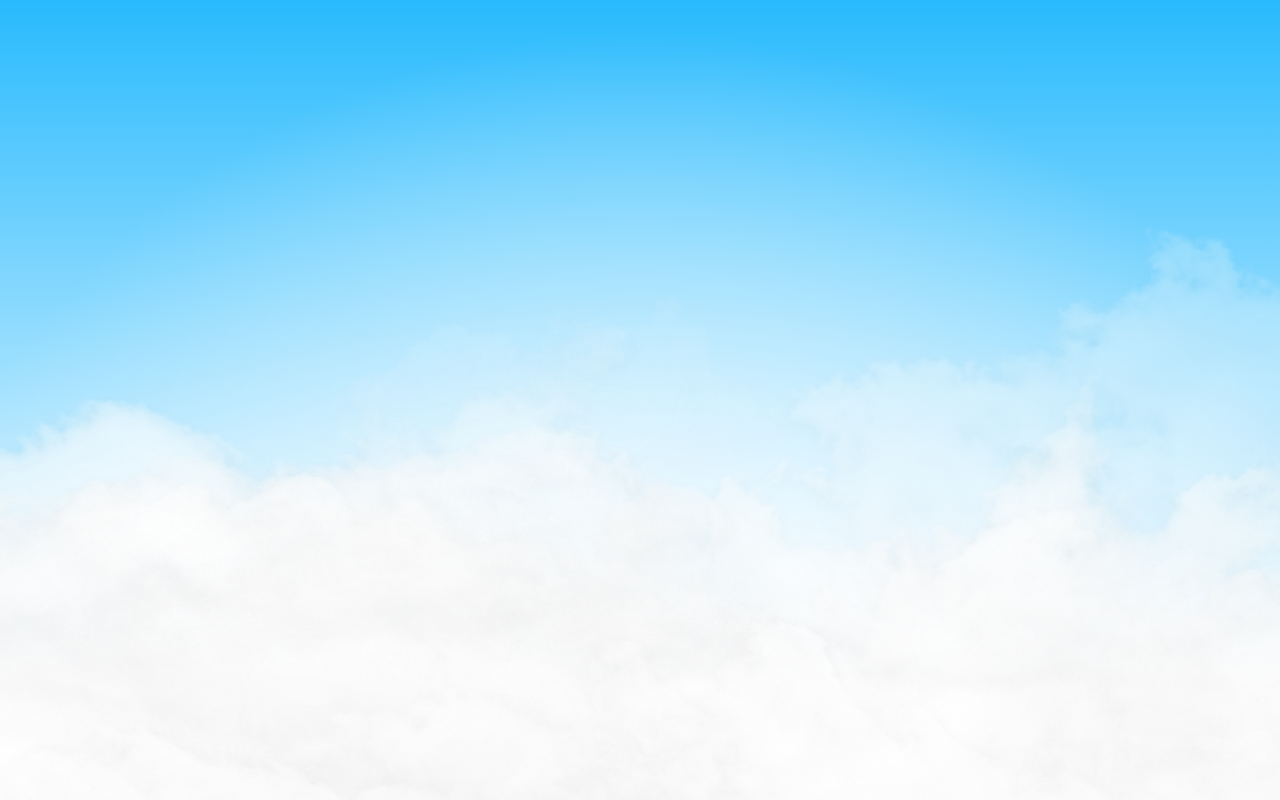
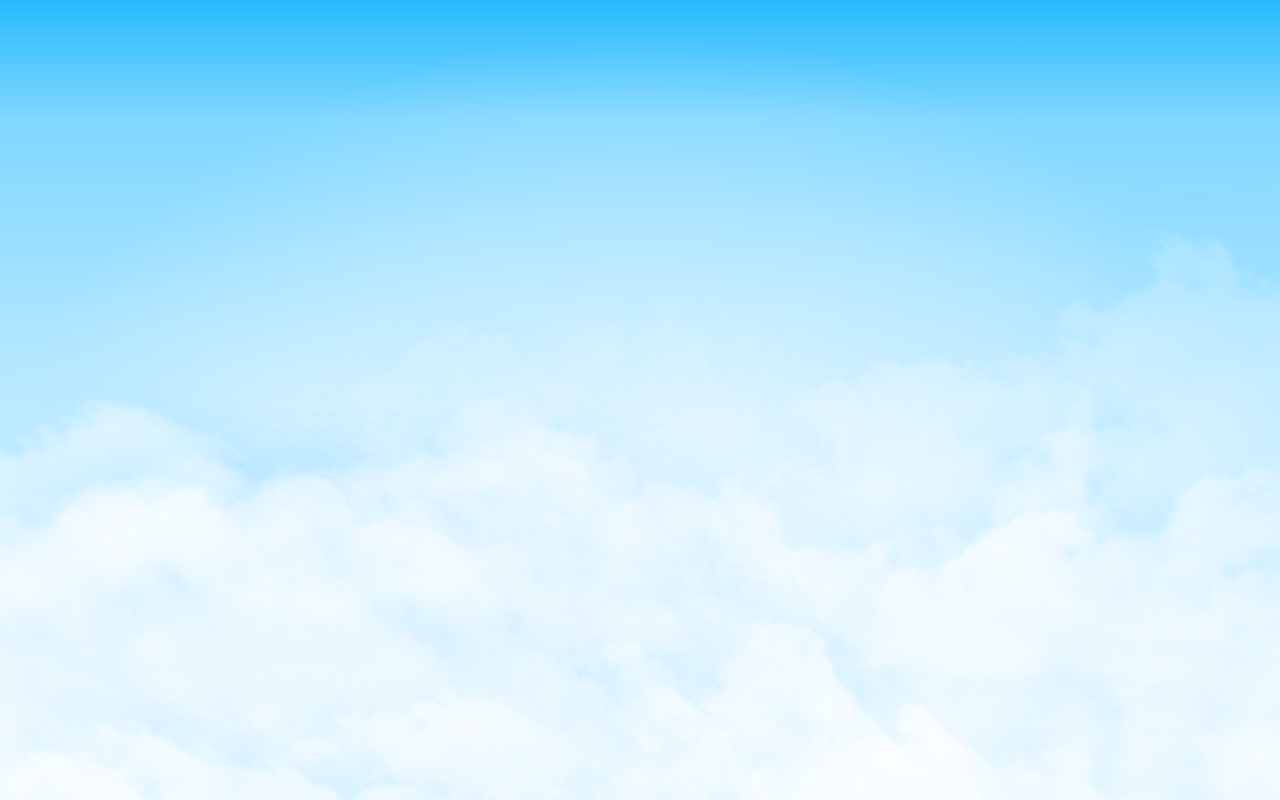
Before and after one commit to dan-remax/code, a plain HTML site: page index.html in a window 1280 px wide. Drawn offline with Linux system fonts and the light colour scheme.

Commit message:
cloud styling

```diff
--- a/script.js
+++ b/script.js
@@ -34,7 +34,7 @@ function spawnCloud(initial = false) {
   // Random stagger and opacity peak
   const delay = initial ? -Math.random() * 10 : 0;
   cloud.style.setProperty('--delay', `${delay}s`);
-  const opacityPeak = 0.65 + Math.random() * 0.2; // 0.65–0.85
+  const opacityPeak = 0.5 + Math.random() * 0.2;
   cloud.style.setProperty('--opacity-peak', opacityPeak.toFixed(2));
 
   cloud.style.width = `${window.innerWidth}px`;
--- a/styles.css
+++ b/styles.css
@@ -2,7 +2,7 @@ body, html {
   margin: 0;
   padding: 0;
   overflow: hidden;
-  background: radial-gradient(circle at center bottom,#ffffff,transparent 75%),linear-gradient(to bottom, #28bafd, #ffffff 85%);
+  background: radial-gradient(circle at center bottom,#ffffff,transparent 75%),linear-gradient(to bottom, #28bafd, #80d7ff 15%, #ffffff 90%);
   height: 100vh;
   width: 100vw;
   perspective: 1000px;
@@ -36,7 +36,7 @@ body, html {
   top: var(--top);
   left: var(--left);
   animation: flyCloud var(--duration) linear var(--delay) forwards;
-  filter: drop-shadow(0 6px 12px rgba(0,0,0,0.1));
+  filter: drop-shadow(0 0px 64px hsla(199, 100%, 64%, 0.4));
 }
 
 @keyframes flyCloud {
```
